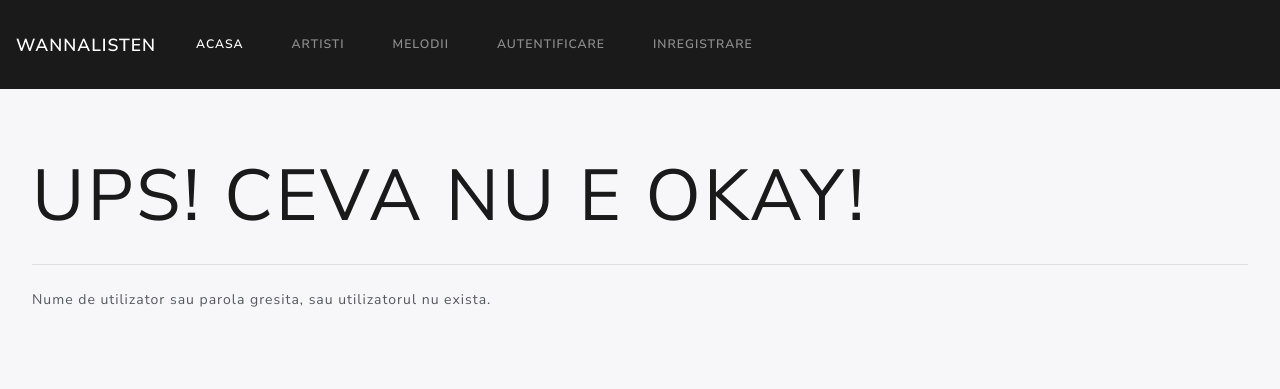
After one commit to miutamihai/WannaListen, a Flask app: template templates/failed_login.html in a window 1280 px wide. The commit adds this page. Shown: the top 389 px of the page. Run offline with Flask 2, Linux system fonts and the light colour scheme; the template is opened without the code that fills it, so the values that code supplies are empty.

Commit message:
[master] Fixed login bug

```diff
--- a/app.py
+++ b/app.py
@@ -13,28 +13,29 @@ def index():
     return render_template('index.html', username=username)
 
 
-@app.route('/logout')
+@app.route('/logout/')
 def logout():
     global username
     username = ''
     return render_template('index.html', username=username)
 
 
-@app.route('/artisti')
+@app.route('/artisti/')
 def artists():
+    print('Artists')
     cursor = conn.cursor()
     cursor.execute('select Id, Name, Nationality, CityOfBirth, DateOfBirth, YearOfLaunch from WannaListen.dbo.Artists')
     return render_template('artists.html', data=cursor, username=username)
 
 
-@app.route('/melodii')
+@app.route('/melodii/')
 def songs():
     cursor = conn.cursor()
     cursor.execute('exec WannaListen.dbo.GetSongsWithArtistName')
     return render_template('songs.html', data=cursor, username=username)
 
 
-@app.route('/autentificare', methods=['GET', 'POST'])
+@app.route('/autentificare/', methods=['GET', 'POST'])
 def login():
     if request.method == 'GET':
         return render_template('login.html')
@@ -49,10 +50,11 @@ def login():
         if res[0]:
             return render_template('index.html', username=username)
         else:
-            return 'Failure'
+            username = ''
+            return render_template('failed_login.html')
 
 
-@app.route('/inregistrare', methods=['GET', 'POST'])
+@app.route('/inregistrare/', methods=['GET', 'POST'])
 def register():
     if request.method == 'GET':
         return render_template('register.html')
--- /dev/null
+++ b/templates/failed_login.html
@@ -0,0 +1,37 @@
+<!DOCTYPE html>
+<html lang="en">
+<head>
+    <meta charset="UTF-8">
+    <link rel="stylesheet" href="../static/css/bootstrap.css">
+    <title>Esec</title>
+</head>
+<body>
+<nav class="navbar navbar-expand-lg navbar-dark bg-primary">
+    <a class="navbar-brand" href="#">WannaListen</a>
+    <div class="collapse navbar-collapse" id="navbarColor01">
+        <ul class="navbar-nav mr-auto">
+            <li class="nav-item active">
+                <a class="nav-link" href="{{ url_for('index') }}">Acasa</a>
+            </li>
+            <li class="nav-item">
+                <a class="nav-link" href="{{ url_for('artists') }}">Artisti</a>
+            </li>
+            <li class="nav-item">
+                <a class="nav-link" href="{{ url_for('songs') }}">Melodii</a>
+            </li>
+            <li class="nav-item">
+                <a class="nav-link" href="{{ url_for('login') }}">Autentificare</a>
+            </li>
+            <li class="nav-item">
+                <a class="nav-link" href="{{ url_for('register') }}">Inregistrare</a>
+            </li>
+        </ul>
+    </div>
+</nav>
+<div class="jumbotron">
+    <h1 class="display-3">Ups! Ceva nu e okay!</h1>
+    <hr class="my-4">
+    <p>Nume de utilizator sau parola gresita, sau utilizatorul nu exista.</p>
+</div>
+</body>
+</html>
```
Also changed, not shown: templates/register.html (+4 -4 lines).
